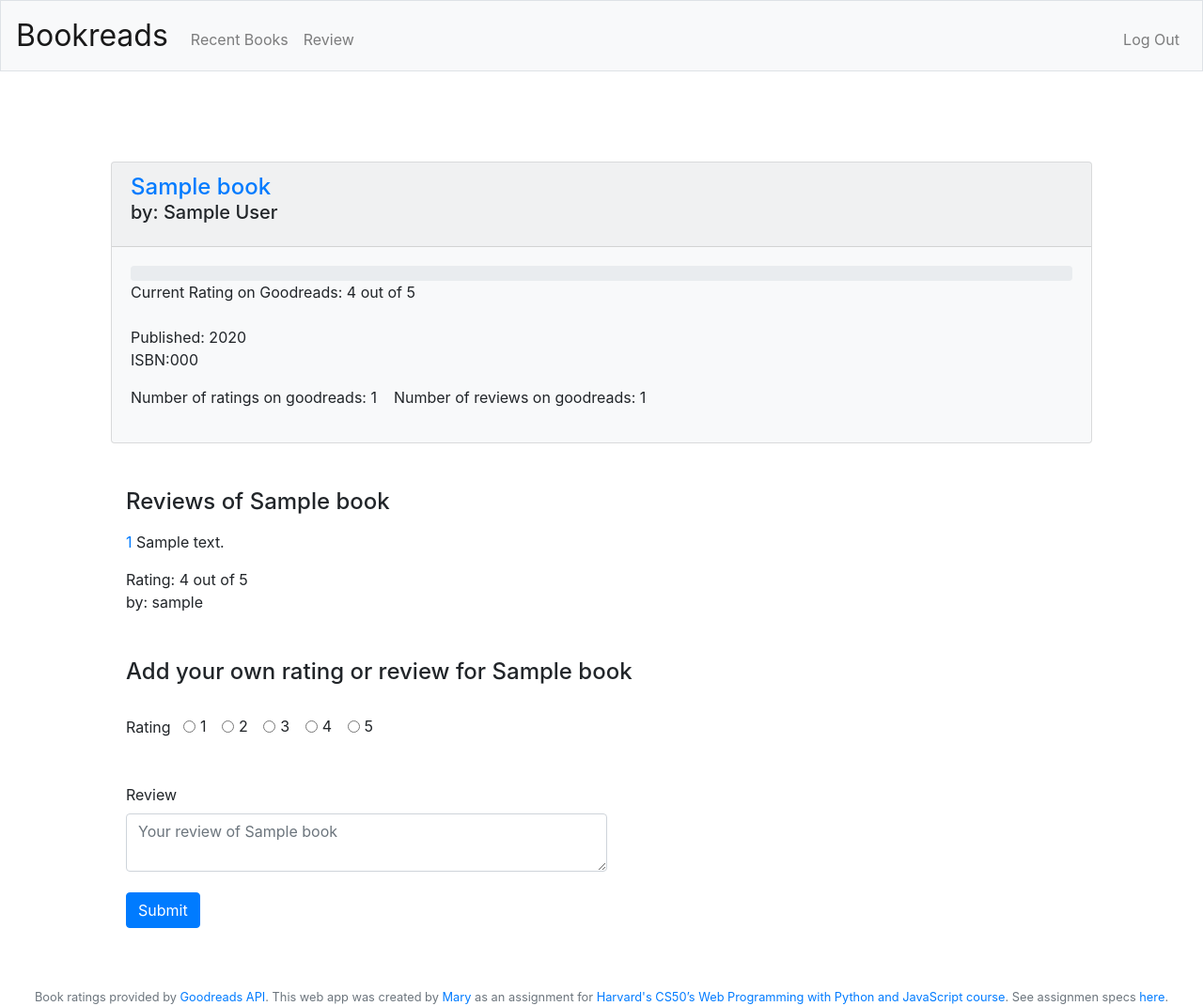
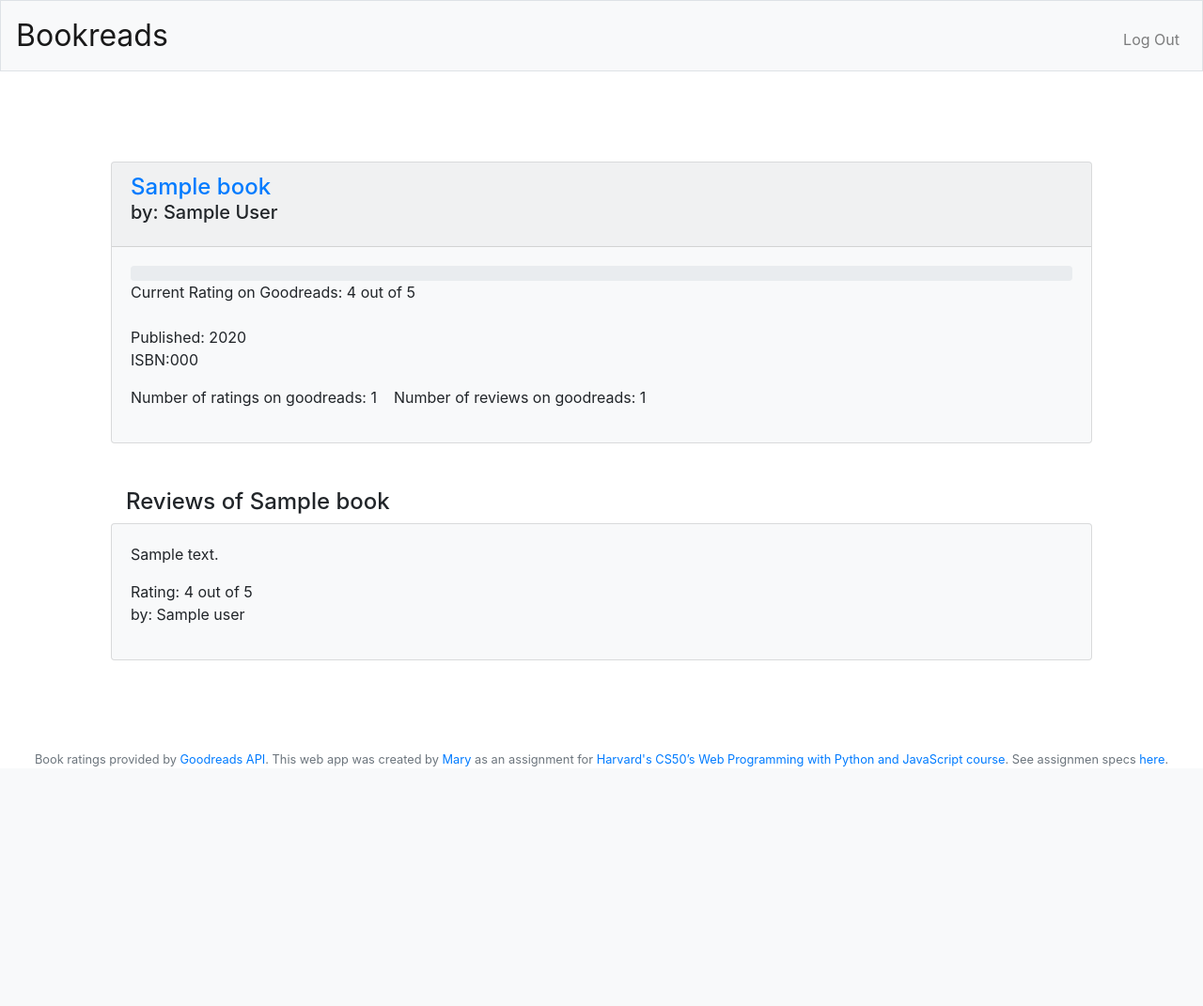
Before and after one commit to maryeleanor/bookreviews, a Flask app: template templates/book.html in a window 1280 px wide. Shown: the whole page at 94% size. After the commit the page ends 816 px from the top, so only its background shows below. Run offline with Flask 2, Linux system fonts and the light colour scheme; the visitor is signed in with stand-in values (Sample User, id 1); the template is opened without the code that fills it: most values are stand-ins (such as "Sample title", 1, 10 or a date in 2020); some libraries are stand-ins or nearby versions.

Commit message:
Updated book review search and edit review functions

```diff
--- a/app.py
+++ b/app.py
@@ -87,20 +87,35 @@
         "SELECT * FROM reviews WHERE book_id = :book_id", {
             "book_id": book.id}).fetchall()
 
-    user = db.execute("SELECT * FROM users WHERE id = :id",
-                      {"id": session["user_id"]}).fetchone()
-    username = user.username.capitalize()
+    usernames = []
+    for review in reviews:
+        user = db.execute("SELECT * FROM users WHERE id = :id",
+                    {"id": review.user_id}).fetchone()
+        usernames.append(user.username.capitalize())
 
     res = requests.get("https://www.goodreads.com/book/review_counts.json",
                        params={"key": "DchANaDeTrPFG7BRpUBZIw", "isbns": book.isbn})
     result = res.json()
     goodreads_book = result['books']
     ratings = (float(goodreads_book[0]['average_rating'])/5) * 100
-    return book, reviews, username, goodreads_book, ratings
+
+    if session.get("user_id") is None:
+        current_user = 0;
+    else:
+        user = db.execute("SELECT * FROM users WHERE id = :id",
+                        {"id": session["user_id"]}).fetchall()
+        current_user = user[0].username.capitalize()
+
+    review_input = True
+    for name in usernames:
+        if name == current_user:
+            review_input = False
+
+    review_results = zip(reviews, usernames)
+    return book, review_results, goodreads_book, ratings, review_input, current_user
 
 
 @app.route("/", methods=["GET", "POST"])
-@login_required
 def index():
     # if user clicked search
     if request.method == "POST":
@@ -122,9 +137,6 @@
         return render_template('index.html', books_result=books_result)
 
     else:
-        # user = db.execute("SELECT * FROM users WHERE id = :id", {"id":session["user_id"]}).fetchall()
-        # username = user[0].username.capitalize()
-
         # render search homepage
         return render_template('index.html')
 
@@ -133,64 +145,76 @@
 @app.route('/book/<int:book_id>', methods=['GET', 'POST'])
 def book(book_id):
     if request.method == "POST":
-        review = request.form.get("review")
-        rating = int(request.form['options'])
+        review = request.form["review"]
+        try:
+            rating = int(request.form['options'])
+        except:
+            rating = None
 
         if not review and not rating:
             return apology("you didn't provide a rating or review", 404)
 
         # check if user has already reviewed this book, if so send them to update review
-        review = db.execute("SELECT * FROM reviews WHERE user_id = :user_id", {
+        reviews = db.execute("SELECT * FROM reviews WHERE user_id = :user_id", {
             "user_id": session["user_id"]}).fetchone()
-        if review:
-            update = "You've already submitted a review. Want to update it?"
-            return redirect(url_for('review', review_id=review.id, update=update))
 
-        # otherwise submit review into db
-        db.execute("INSERT INTO reviews (review, rating, book_id, user_id) VALUES (:review, :rating, :book_id, :user_id)", {
-                   "review": review, "rating": rating, "book_id": book_id, "user_id": session["user_id"]})
-        db.commit()
+        if reviews:
+            db.execute("UPDATE reviews (:review, :rating) WHERE id = :id", {
+                "review": review, "rating": rating, "id": reviews.id})
 
-        # then query db for this book's details and render page
-        book, reviews, username, goodreads_book, ratings = book_reviews(book_id)
-        return render_template('book.html', book=book, reviews=reviews, username=username, goodreads_book=goodreads_book, ratings=ratings)
+        else:
+            # otherwise submit review into db
+            db.execute("INSERT INTO reviews (review, rating, book_id, user_id) VALUES (:review, :rating, :book_id, :user_id)", {
+                    "review": review, "rating": rating, "book_id": book_id, "user_id": session["user_id"]})
+            db.commit()
 
-    else:
-        # query db for this book's details and render page
-        book, reviews, username, goodreads_book, ratings = book_reviews(book_id)
-        return render_template('book.html', book=book, reviews=reviews, username=username, goodreads_book=goodreads_book, ratings=ratings)
+    # query db for this book's details and render page
+    b, rr, gr, r, ri, cu = book_reviews(book_id)
+    return render_template('book.html', book=b, review_results=rr, goodreads_book=gr, ratings=r, review_input=ri, current_user=cu)
 
 
 @app.route('/review/<int:review_id>', methods=['GET', 'POST'])
 def review(review_id):
     reviews = db.execute("SELECT * FROM reviews WHERE id = :review_id", {
-        "review_id": review_id}).fetchall()
-    review = reviews[0]
-    book_id = review.book_id
+        "review_id": review_id}).fetchone()
+    book_id = reviews.book_id
 
     if request.method == "POST":
         if request.form['action'] == 'delete':
-            db.execute("DELETE FROM reviews WHERE id = review_id", {
-                "review_id": review_id})
+            db.execute("DELETE FROM reviews WHERE id = id", {
+                "id": review_id})
             db.commit()
 
-        if request.form['action'] == 'submit':
-            review = request.form.get("review")
-            if request.form['options']:
+        if request.form['action'] == 'update':
+            review = request.form["review"]
+
+            try:
                 rating = int(request.form['options'])
+            except:
+                rating = None
 
-            db.execute("UPDATE reviews (review, rating) WHERE id = review_id VALUES (:review, :rating, :review_id)", {
-                    "review": review, "rating": rating, "review_id": review_id})
+            if not review:
+                db.execute("UPDATE reviews SET rating = :rating WHERE id = :id", {
+                    "rating": rating, "id": review_id})
+
+            elif rating == None:
+                db.execute("UPDATE reviews SET review = :review WHERE id = :id", {
+                "review": review, "id": review_id})
+
+            else:
+                db.execute("UPDATE reviews SET review = :review, rating= :rating WHERE id = :id", {
+                    "review": review, "rating": rating, "id": review_id})
+
             db.commit()
 
         # query db for this book's details and render page
-        book, reviews, username, goodreads_book, ratings = book_reviews(book_id)
-        return render_template('book.html', book=book, reviews=reviews, username=username, goodreads_book=goodreads_book, ratings=ratings)
+        b, rr, gr, r, ri, cu = book_reviews(book_id)
+        return render_template('book.html', book=b, review_results=rr, goodreads_book=gr, ratings=r, review_input=ri, current_user=cu)
 
     else:
         # query db for this book's details and render page
-        book, reviews, username, goodreads_book, ratings = book_reviews(book_id)
-        return render_template('review.html', book=book, reviews=reviews, username=username, goodreads_book=goodreads_book, ratings=ratings)
+        b, rr, gr, r, ri, cu = book_reviews(book_id)
+        return render_template('review.html', book=b, review_results=rr, goodreads_book=gr, ratings=r, review_input=ri, current_user=cu)
 
 
 
--- a/templates/book.html
+++ b/templates/book.html
@@ -30,7 +30,7 @@
     </div>
 </div>
 
-{% if reviews is defined %}
+{% if review_results %}
 
     <div class="m-5"> </div>
 
@@ -38,15 +38,20 @@
         <h4> Reviews of {{ book.title }} </h4>
     </div>
 
-        {% for review in reviews %}
+        {% for review,user in review_results %}
 
-        <div class="m-3">
+        <div class="card bg-light mb-3">
+        <div class="card-body">
 
-        <p> <a href="{{ url_for('review',review_id=review.id) }}">  {{ review.id }} </a>  {{ review.review }} </p>
+        <p>   {{ review.review }} </p>
         <p> Rating: {{ review.rating }} out of 5
-        <br> by: {{ username }} </p>
+        <br> by: {{ user }} </p>
+        {% if user == current_user %}
+         <a href="{{ url_for('review',review_id=review.id) }}"><button class="btn btn-primary">  Edit Review </button> </a>
+        {% endif %}
+        </div>
+        </div>
 
-        </div>
         <div class="m-3"> </div>
 
         {% endfor %}
@@ -55,7 +60,16 @@
 
 {% endif %}
 
+
 <div class="m-5"> </div>
+{% if current_user == 0 %}
+
+<h4 class="m-3"> <a href="{{ url_for('register') }}">Register</a> or <a href="{{ url_for('login') }}">Login</a> to leave your own review. </h4>
+
+{% endif %}
+
+
+{% if review_input and current_user != 0 %}
 
 <form action="{{ url_for('book', book_id=book.id) }}" method="post" class="m-3">
     <div class="form-group">
@@ -95,5 +109,7 @@
     </div>
 </form>
 
+{% endif %}
+
 
 {% endblock %}
--- a/templates/index.html
+++ b/templates/index.html
@@ -5,7 +5,10 @@
 
 {% block main %}
 
+<h2 class="m-2"> Welcome to Bookreads</h2>
+<h5 class="m-2"> A bookclub website, where users can search rate and review books. </h5>
 
+<div class="m-5"> </div>
 <form action="/" method="post" class="m-2">
     <div class="form-group">
         <h4>Search for a book </h4>
@@ -15,6 +18,7 @@
     </div>
 </form>
 
+<div class="m-5"> </div>
 <div class="m-5"> </div>
 <div class="m-5">
     <h4> {{ no_match }} </h4>
--- a/templates/layout.html
+++ b/templates/layout.html
@@ -33,10 +33,6 @@
         </button>
         <div class="collapse navbar-collapse" id="navbar">
             {% if session.user_id %}
-            <ul class="navbar-nav mr-auto mt-2">
-                <li class="nav-item"><a class="nav-link" href="/index">Recent Books</a></li>
-                <li class="nav-item"><a class="nav-link" href="/review">Review</a></li>
-            </ul>
             <ul class="navbar-nav ml-auto mt-2">
                 <li class="nav-item"><a class="nav-link" href="/logout">Log Out</a></li>
             </ul>
```
Also changed, not shown: templates/review.html (+11 -8 lines), 1 other file.
